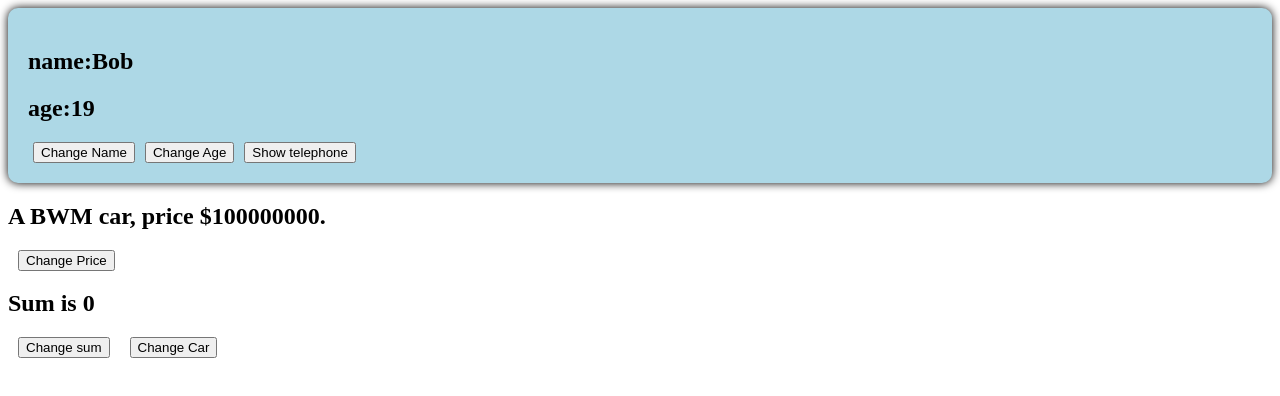
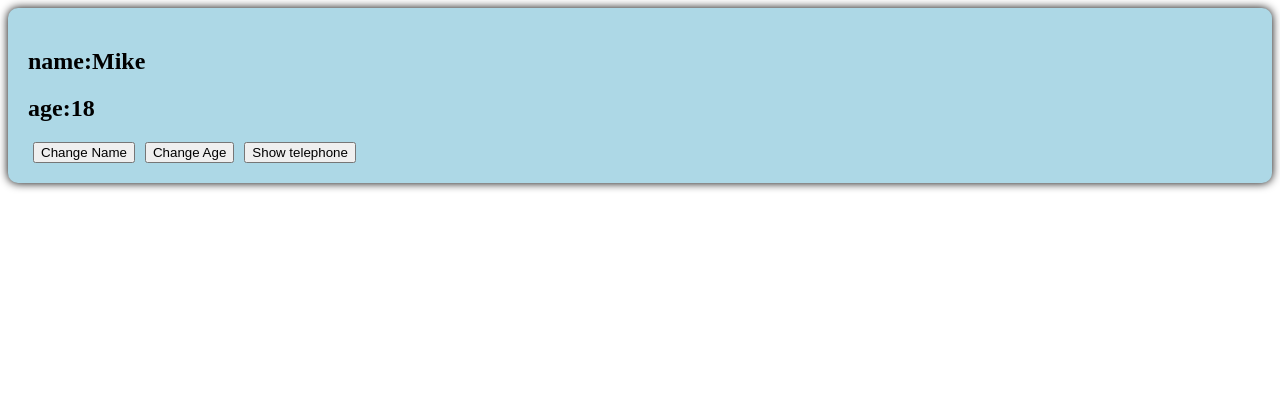
Before and after one commit to KickaStone/hello_vue3, a Vue app: page / in a window 1280 px wide. Shown: the top 396 px of the page. Built offline with nearby package versions, Linux system fonts and the light colour scheme.

Commit message:
P15 `toRefs` and `toRef`

```diff
--- a/src/App.vue
+++ b/src/App.vue
@@ -9,7 +9,7 @@
 
 <template>
   <Person/>
-  <Car/>
+<!--  <Car/>-->
 </template>
 
 <style scoped>
--- a/src/components/Person.vue
+++ b/src/components/Person.vue
@@ -1,22 +1,35 @@
 <script lang="ts" setup name="Person">
-  import {ref} from 'vue'
-  let name = ref('Bob');  // name is Responsive
-  let age = ref(19);      // age is Responsive
-  let tel = '1234567890';
+import {reactive, toRef, toRefs} from 'vue'
+  // data
+  let person = reactive({name: 'Mike', age: 18, tel: "1234353"})
+
+  // let {name, age} = person;
+  let {name, age} = toRefs(person)  // use `toRefs`. Responsive object to responsive variables
+  let nl = toRef(person, 'age')
 
   // methods
-  function changeName(){ name.value = 'Mike'}
-  function changeAge(){ age.value = age.value + 1 }
-  function showTel(){ alert(tel) }
+  // function changeName(){ person.name = 'Bob'}
+  // function changeAge(){ person.age += 1}
+  function showTel(){ alert(person.tel) }
+
+  function c1(){
+    // name += '~'   // only change the `name` local variable, not responsive
+    name.value += '~'
+    console.log(name)
+  }
+  function c2(){
+    age.value += 1
+    nl.value += 1
+    console.log(age,nl)
+  }
 </script>
 
 <template>
   <div class="person">
-    <h2>name:{{name}}</h2>
-<!--  not name.value  -->
-    <h2>age:{{age}}</h2>
-    <button @click="changeName">Change Name</button>
-    <button @click="changeAge">Change Age</button>
+    <h2>name:{{person.name }}</h2>
+    <h2>age:{{person.age}}</h2>
+    <button @click="c1">Change Name</button>
+    <button @click="c2">Change Age</button>
     <button @click="showTel">Show telephone</button>
   </div>
 </template>
```
